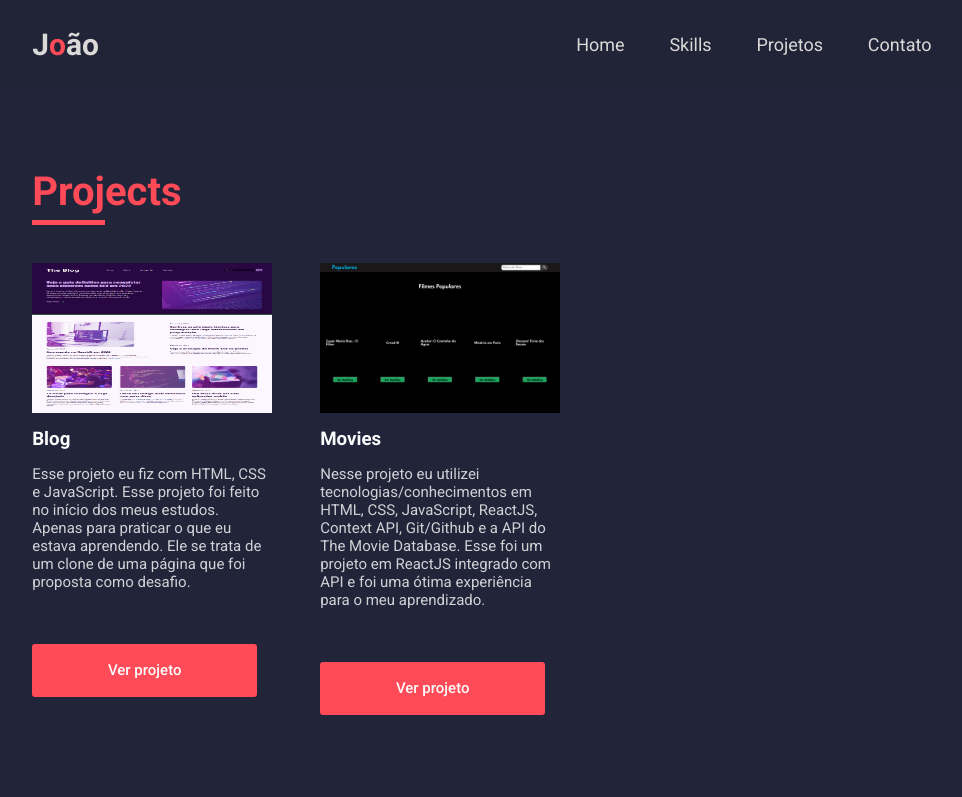
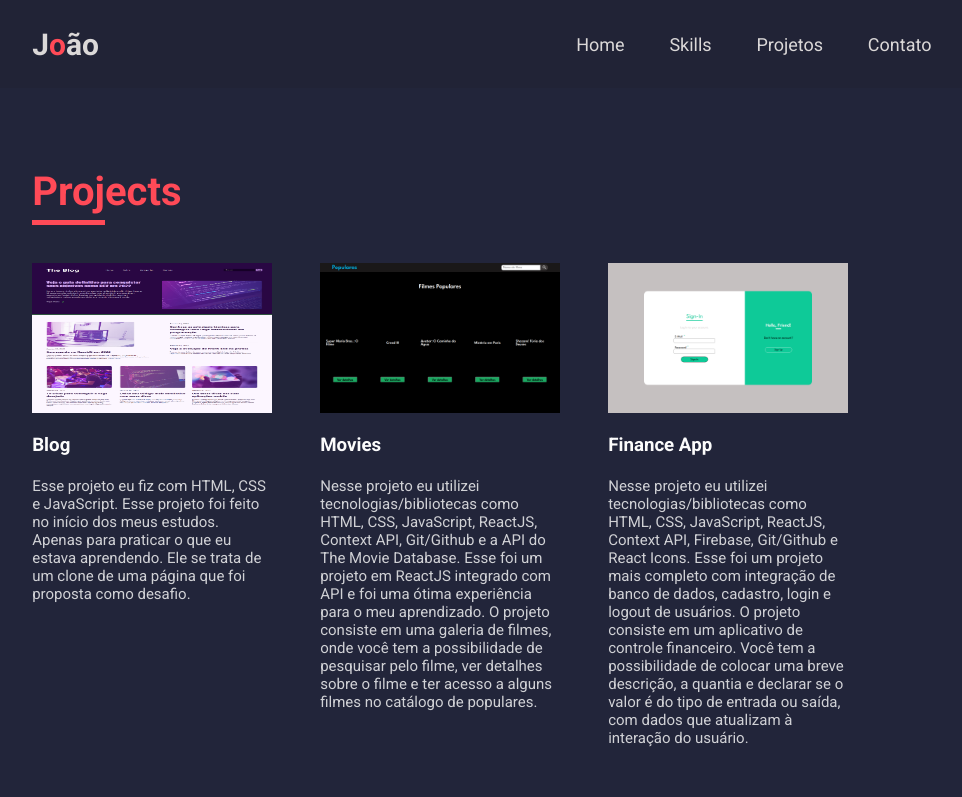
Before and after one commit to joaofilipee/joaofilipee, a React (Create React App) app: page /projects in a window 1280 px wide. Shown: the top 797 px of the page, without its empty margins (147-1109 px from the left). Built offline with nearby package versions, Linux system fonts and the light colour scheme.

Commit message:
final commit

```diff
--- a/src/components/Projects/Projects.css
+++ b/src/components/Projects/Projects.css
@@ -24,6 +24,14 @@ li {
     display: flex;
     flex-direction: column;
     gap: 15px;
+
+    justify-content: space-between;
+}
+
+.title_and_description {
+    display: flex;
+    flex-direction: column;
+    gap: 1.3em;
 }
 
 .project-title {
--- a/src/components/Projects/Projects.js
+++ b/src/components/Projects/Projects.js
@@ -3,6 +3,7 @@ import "./Projects.css"
 // imgs
 import blogImg from "./imgs/blog.jpg"
 import moviesImg from "./imgs/moviesimg.png"
+import financeappImg from "./imgs/financeapp.png"
 
 
 const Projects = () => {
@@ -15,25 +16,40 @@ const Projects = () => {
 
         <ul>
             <li>
+                <div className="title_and_description">
                 <img className="projectImg" src={blogImg} alt="Blog" />
-
-                <h3 className="project-title">Blog</h3>
-                <p className="project-description">Esse projeto eu fiz com HTML, CSS e JavaScript. Esse projeto foi feito no início dos meus estudos. Apenas para praticar o que eu estava aprendendo. Ele se trata de um clone de uma página que foi proposta como desafio.</p>
+                    <h3 className="project-title">Blog</h3>
+                    <p className="project-description">Esse projeto eu fiz com HTML, CSS e JavaScript. Esse projeto foi feito no início dos meus estudos. Apenas para praticar o que eu estava aprendendo. Ele se trata de um clone de uma página que foi proposta como desafio.</p>
+                </div>
 
                 <a className="btn" href="https://joaosblog.netlify.app" target="_blank">Ver projeto</a>
             </li>
 
             <li>
+            <div className="title_and_description">
+
               <img className="projectImg" src={moviesImg} alt="Movies" />
 
               <h3 className="project-title">Movies</h3>
               <p className="project-description">
-                Nesse projeto eu utilizei tecnologias/conhecimentos em HTML, CSS, JavaScript, ReactJS, Context API, Git/Github e a API do The Movie Database. Esse foi um projeto em ReactJS integrado com API e foi uma ótima experiência para o meu aprendizado.
+                Nesse projeto eu utilizei tecnologias/bibliotecas como HTML, CSS, JavaScript, ReactJS, Context API, Git/Github e a API do The Movie Database. Esse foi um projeto em ReactJS integrado com API e foi uma ótima experiência para o meu aprendizado. O projeto consiste em uma galeria de filmes, onde você tem a possibilidade de pesquisar pelo filme, ver detalhes sobre o filme e ter acesso a alguns filmes no catálogo de populares.
               </p>
+            </div>
 
               <a href="https://movies-nine-psi.vercel.app" target="_blank" className="btn">Ver projeto</a>
             </li>
 
+            <li>
+            <div className="title_and_description">
+
+              <img className="projectImg" src={financeappImg} alt="Finance App" />
+
+              <h3 className="project-title">Finance App</h3>
+              <p className="project-description">Nesse projeto eu utilizei tecnologias/bibliotecas como HTML, CSS, JavaScript, ReactJS, Context API, Firebase, Git/Github e React Icons. Esse foi um projeto mais completo com integração de banco de dados, cadastro, login e logout de usuários. O projeto consiste em um aplicativo de controle financeiro. Você tem a possibilidade de colocar uma breve descrição, a quantia e declarar se o valor é do tipo de entrada ou saída, com dados que atualizam à interação do usuário.</p>
+            </div>
+
+              <a href="https://financeapp-iota.vercel.app" target="_blank" className="btn">Ver projeto</a>
+            </li>
         </ul>
 
     </div>
```
Also changed, not shown: src/components/Projects/imgs/financeapp.png (added).
